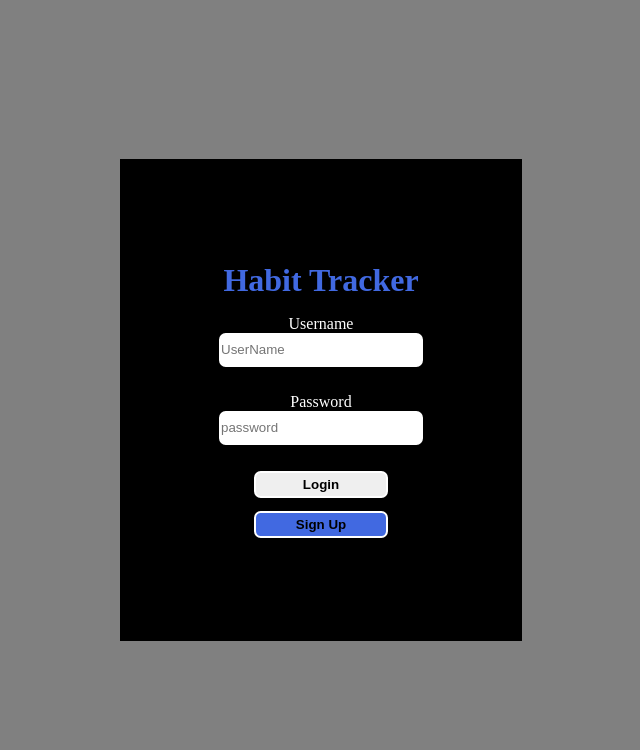
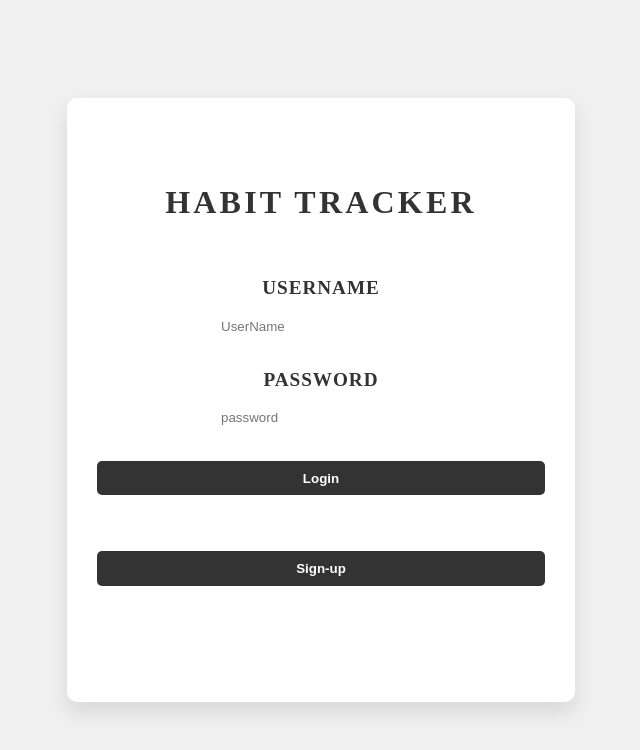
Before and after one commit to KirSpaceB/PersonalHabitTracker, a React (Vite) app in the folder client/: page / in a window 1280 px wide. Shown: the top 750 px of the page, without its empty margins (319-959 px from the left). Built offline with nearby package versions, Linux system fonts and the light colour scheme.

Commit message:
change: LoginPage CSS Refactor :D

```diff
--- a/client/src/App.tsx
+++ b/client/src/App.tsx
@@ -1,17 +1,24 @@
-import React from "react";
 import LoginPage from "./components/LoginPage";
 import HabitTrackerUI from "./components/HabitTrackerUI";
 import SignUpPage from "./components/SignUpPage";
-import {Route, Routes} from "react-router-dom"
+import {BrowserRouter, Route, Routes} from "react-router-dom"
 import ProtectedRoute from "./routes/ProtectedRoute";
 
 const App = () => {
 
   return (
     <>
+      <BrowserRouter>
         <Routes>
-        <Route path="/" element={<LoginPage/>}></Route>
-        <Route path="SignUp" element={<SignUpPage/>}></Route>
+          <Route
+            path="/"
+            element={<LoginPage/>}
+          />
+
+          <Route
+          path="SignUp"
+          element={<SignUpPage/>}
+          />
 
           <Route element={<ProtectedRoute/>}>
             {/* Add Routes you want to protect  */}
@@ -19,6 +26,7 @@ const App = () => {
           </Route>
 
         </Routes>
+      </BrowserRouter>
     </>
   )
 }
--- a/client/src/components/LoginPage.tsx
+++ b/client/src/components/LoginPage.tsx
@@ -15,9 +15,9 @@ const LoginPage = () => {
   })
 
   const handleSubmit = async (event: React.FormEvent<HTMLFormElement>) => {
-    event.preventDefault()
-    const response = await postUserLogin(loginInfo)
-    console.log("🚀 ~ file: LoginPage.tsx:20 ~ handleSubmit ~ response:", response)
+    event.preventDefault();
+    const response = await postUserLogin(loginInfo);
+    console.log("🚀 ~ file: LoginPage.tsx:20 ~ handleSubmit ~ response:", response);
 
     if(response?.responseStatus !== 500) {
       navigationHook('/HabitTracker/Home')
@@ -31,7 +31,11 @@ const LoginPage = () => {
     // Object destructuring
     const {name,value} = event.target
     setLoginInfo({...loginInfo, [name]:value});
-  }
+  };
+
+  const signUpNavigationHandler = () => {
+    navigationHook('/SignUp')
+  };
 
   return (
     <>
@@ -42,16 +46,35 @@ const LoginPage = () => {
 
             <form onSubmit={handleSubmit} className={styles.LoginPage_form}>
               <span className={styles.LoginPage_span_tags}>Username</span>
-              <FormInput type="text" name="userName" value={loginInfo.userName} onChange={handleUserInput} placeholder='UserName' error={''}/>
+              <FormInput
+                type="text"
+                name="userName"
+                value={loginInfo.userName}
+                onChange={handleUserInput}
+                placeholder='UserName'
+                error={''}
+              />
+
               <span className={styles.LoginPage_span_tags}>Password</span>
-              <FormInput type="password" name="password" value={loginInfo.password} onChange={handleUserInput} placeholder='password' error={''}/>
+
+              <FormInput
+                type="password"
+                name="password"
+                value={loginInfo.password}
+                onChange={handleUserInput}
+                placeholder='password'
+                error={''}
+              />
               <input type='submit' value={'Login'}
-              className={styles.LoginPage_input_tag}>
+                className={styles.LoginPage_input_tag}>
               </input>
             </form>
 
-            <ResuableRoute route='/SignUp'/>
-
+            <button
+              className={styles.LoginPage_button}
+              onClick={signUpNavigationHandler}
+              >Sign-up
+            </button>
           </div>
         </div>
     </>
--- a/client/src/main.tsx
+++ b/client/src/main.tsx
@@ -8,10 +8,7 @@ console.log(JSON.stringify(import.meta.env))
 const root = ReactDOM.createRoot(document.getElementById("root") as HTMLElement);
 
 root.render(
-
     <React.StrictMode>
-      <BrowserRouter>
-        <App/>
-      </BrowserRouter>
+      <App/>
     </React.StrictMode>
 )
--- a/client/src/styles/LoginPage.module.css
+++ b/client/src/styles/LoginPage.module.css
@@ -4,22 +4,33 @@
   display: flex;
   align-items: center;
   justify-content: center;
+  background-color: #f0f0f0;
 }
 
 .LoginPage_userInfoContainer {
-  width: 25em;
-  height: 30em;
-  border: 1px solid black;
-  background-color: black;
+  width: 28em;
+  height: 34em;
+  border-radius: 10px;
+  background-color: #ffffff;
   display: flex;
   flex-direction: column;
   align-items: center;
-  justify-content: center;
+  justify-content: space-evenly;
+  padding: 30px;
+  box-shadow: 0px 10px 20px 0px rgba(0,0,0,0.1);
+  transition: box-shadow 0.3s ease;
+}
+
+.LoginPage_userInfoContainer:hover {
+  box-shadow: 0px 15px 30px 0px rgba(0,0,0,0.2);
 }
 
 .LoginPage_title {
-  padding-bottom: 0.5em;
-  color: royalblue;
+  color: #333333;
+  font-size: 2em;
+  font-weight: 700;
+  text-transform: uppercase;
+  letter-spacing: 0.1em;
 }
 
 .LoginPage_form {
@@ -27,16 +38,62 @@
   flex-direction: column;
   justify-content: center;
   align-items: center;
+  width: 100%;
 }
 
 .LoginPage_span_tags {
-  color: white;
+  color: #333333;
+  margin-bottom: 10px;
+  font-size: 1.2em;
+  font-weight: bold;
+  letter-spacing: 0.05em;
+  text-transform: uppercase;
 }
 
 .LoginPage_input_tag {
-  height: 2em;
-  width: 10em;
+  height: 2.5em;
+  width: 100%;
+  font-weight: 500;
+  border: none;
+  border-bottom: 1px solid #333333;
+  background-color: #ffffff;
+  padding: 0.5em;
+  transition: border-color 0.3s ease;
+}
+
+.LoginPage_input_tag:focus {
+  border-bottom: 2px solid #666666;
+  outline: none;
+}
+
+.LoginPage_input_tag[type='submit'] {
+  color: #ffffff;
+  background-color: #333333;
+  border: none;
+  padding: 10px 20px;
+  border-radius: 5px;
+  cursor: pointer;
   font-weight: bold;
-  border: 2px solid white; /* You can change the border width (2px) to your desired size */
-  border-radius: 0.5em;
+  transition: background-color 0.3s ease;
 }
+
+.LoginPage_input_tag[type='submit']:hover {
+  background-color: #666666;
+}
+
+.LoginPage_button {
+  width: 100%;
+  margin-bottom: 30px;
+  color: #ffffff;
+  background-color: #333333;
+  border: none;
+  padding: 10px 20px;
+  border-radius: 5px;
+  cursor: pointer;
+  font-weight: bold;
+  transition: background-color 0.3s ease;
+}
+
+.LoginPage_button:hover {
+  background-color: #666666;
+}
```
Lines whose indentation alone changed are shown as unchanged.
